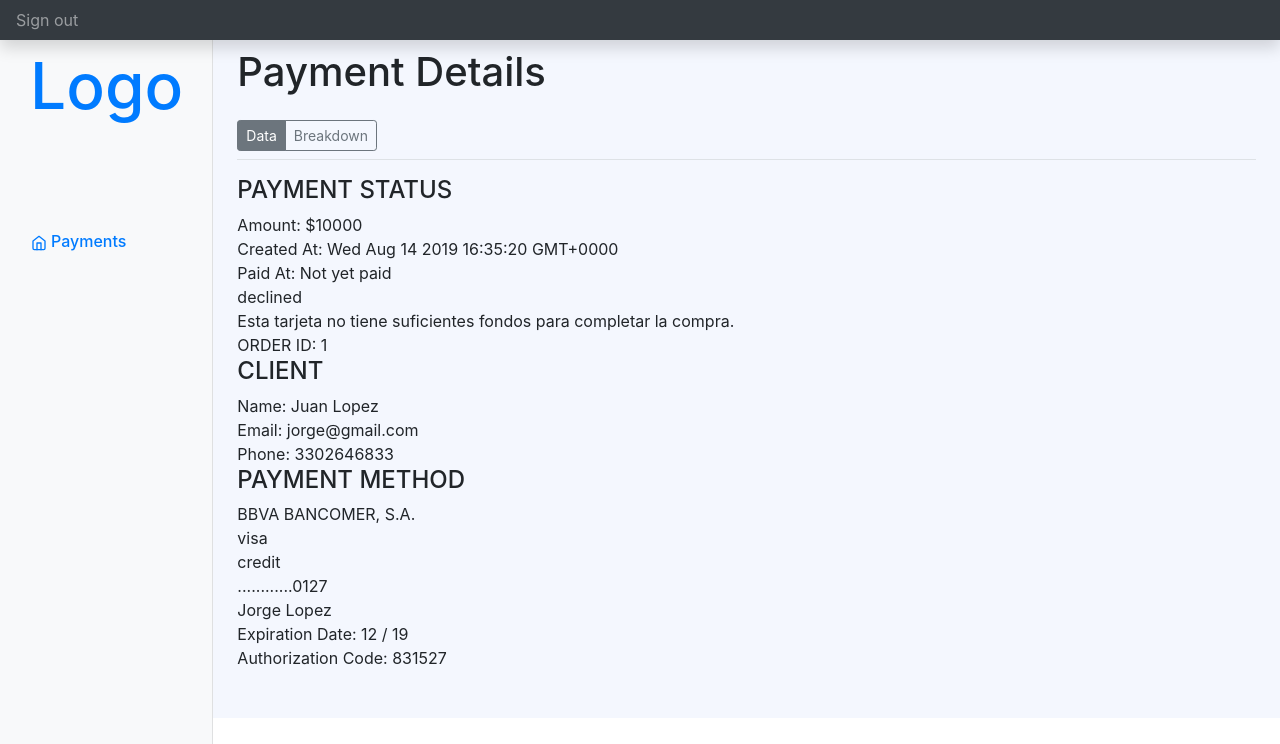
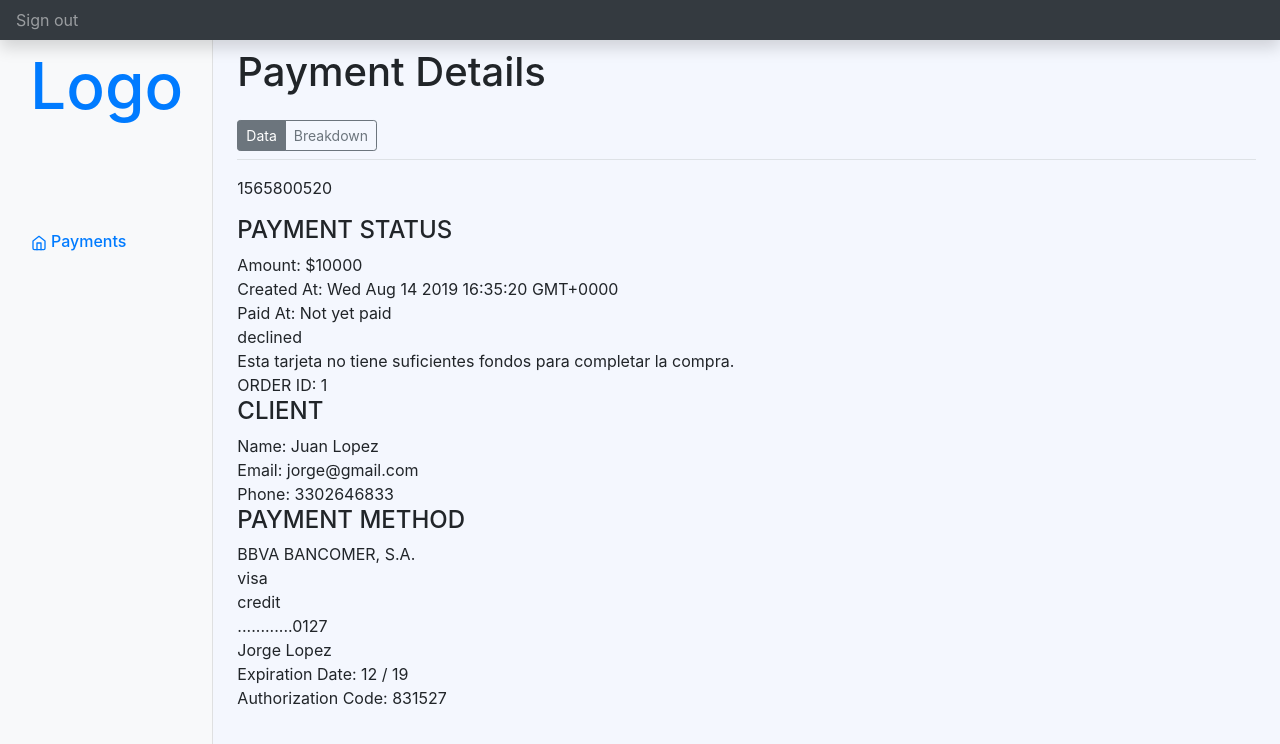
Before and after one commit to gyokebed/conekta, a React app: page /1 in a window 1280 px wide. Shown: the top 744 px of the page. Built offline with nearby package versions, Linux system fonts and the light colour scheme.

Commit message:
Adding block component and refactoring data component

```diff
--- /dev/null
+++ b/src/components/common/block.component.jsx
@@ -0,0 +1,25 @@
+import React from "react";
+
+const Block = ({ data }) => {
+  const blockInfo = [
+    {
+      content: payment => {
+        return `${payment.created}`;
+      }
+    }
+  ];
+  data = [data];
+  console.log(data);
+
+  return data.map(item => {
+    return (
+      <tr>
+        {blockInfo.map(column => {
+          return <p key={column.path}>{column.content(item)}</p>;
+        })}
+      </tr>
+    );
+  });
+};
+
+export default Block;
--- a/src/components/details/data.component.jsx
+++ b/src/components/details/data.component.jsx
@@ -1,5 +1,6 @@
 import React from "react";
 import Moment from "react-moment";
+import Block from "../common/block.component.jsx";
 
 const Data = ({ data, id }) => {
   const {
@@ -25,7 +26,8 @@ const Data = ({ data, id }) => {
     ]
   } = data;
   return (
-    <React.Fragment>
+    <div>
+      <Block data={data} />
       <div>
         <h4>PAYMENT STATUS</h4>
         <div>Amount: ${amount}</div>
@@ -55,7 +57,7 @@ const Data = ({ data, id }) => {
         </div>
         <div>Authorization Code: {auth_code}</div>
       </div>
-    </React.Fragment>
+    </div>
   );
 };
 
```
Also changed, not shown: 1 other file (tests, documents, lock files or other folders).
